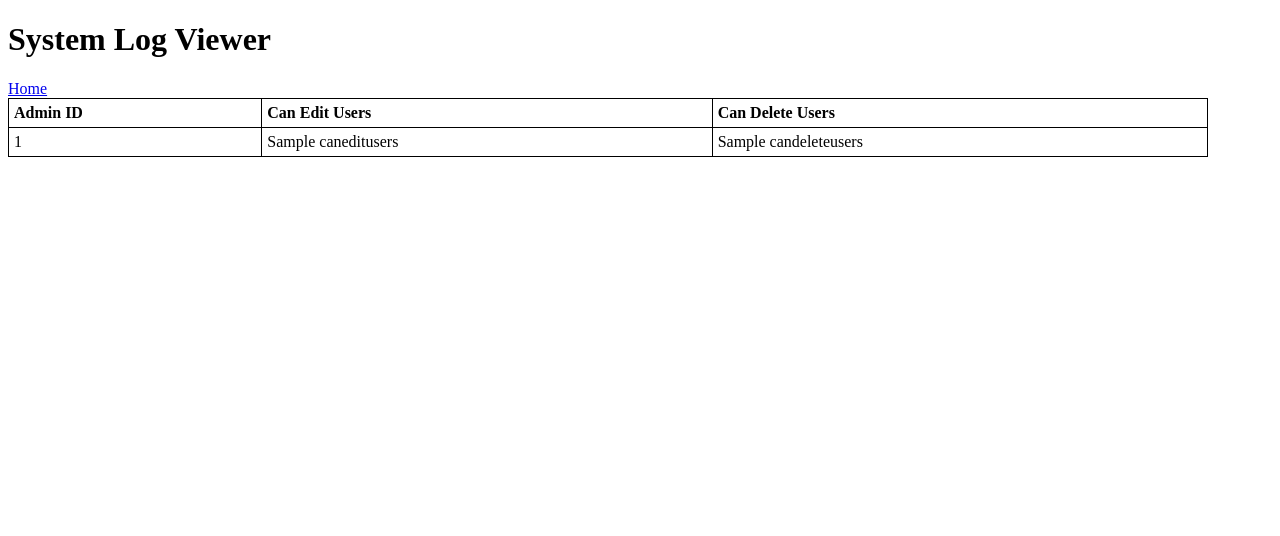
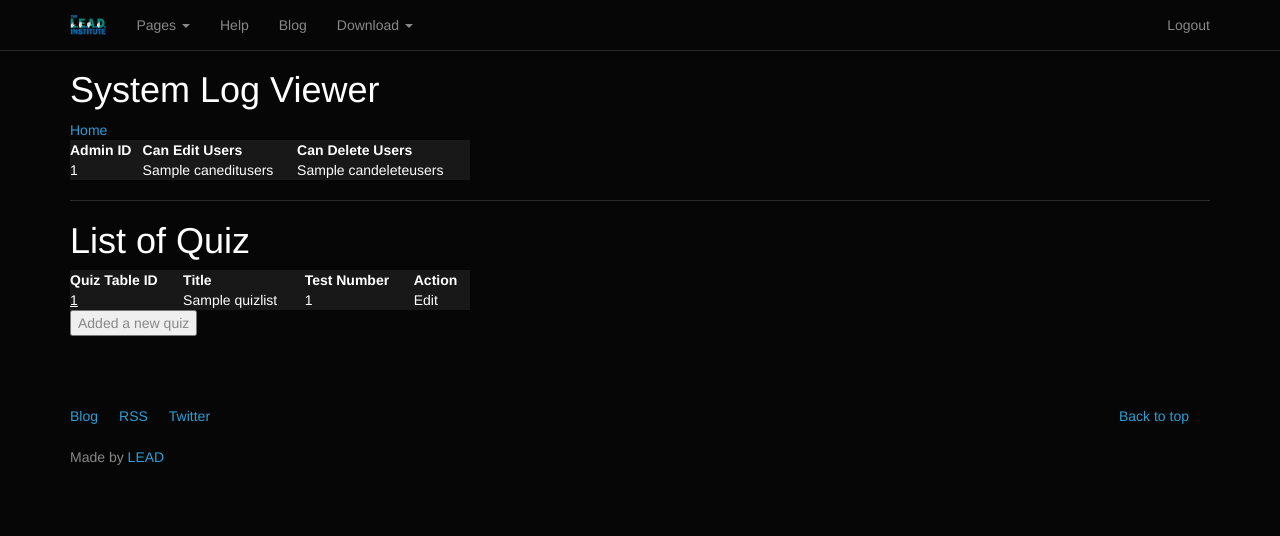
Before and after one commit to zhaolongzhong/lead, a CodeIgniter app: the page made by application/views/admin_view.php in a window 1280 px wide. Shown: the top 536 px of the page. Run offline with CodeIgniter, Linux system fonts and the light colour scheme; the template is opened without the code that fills it: most values are stand-ins (such as "Sample title", 1, 10 or a date in 2020); data that the repository does not hold is empty; some web fonts are replaced.

Commit message:
Added quiz list to admin page

```diff
--- a/application/controllers/admin.php
+++ b/application/controllers/admin.php
@@ -7,8 +7,11 @@
 		$data['msg'] = $msg;
 		$this->load->model('admin_model');
 		$query = $this->admin_model->get_all_admins();
+		$data['query'] = $query->result();
 
-		$data['query'] = $query->result();
+		$this->load->model('quiz_model');
+		$quizlist = $this->quiz_model->get_quiz_table();
+		$data['quizlist'] = $quizlist->result();
 
 		$this->load->view('admin_view', $data);
 	}
--- a/application/views/admin_view.php
+++ b/application/views/admin_view.php
@@ -1,31 +1,12 @@
-<!DOCTYPE html>
-<html>
+<?php include './assets/template/header.php'; ?>
 
-<head>
-<style>
-table,th,td
-{
-border:1px solid black;
-border-collapse:collapse;
-}
-th,td
-{
-padding:5px;
-}
-th
-{
-text-align:left;
-}
-</style>
-</head>
 
-<body>
 <h1>System Log Viewer</h1>
 <?php echo $msg;?>
 <a href="home">Home</a>
 
 <div>
-	<table style="width:1200px">
+	<table style="width:400px">
 		<tr>
 		 	<th>Admin ID</th>
 		 	<th>Can Edit Users</th>
@@ -45,5 +26,39 @@
 		?>
 	</table>
 </div>
-</body>
-</html>
+
+<hr>
+
+<h1>List of Quiz</h1>
+
+<div>
+	<table style="width:400px">
+		<tr>
+		 	<th>Quiz Table ID</th>
+		 	<th>Title</th>
+			<th>Test Number</th>
+			<th>Action</th>
+		</tr>
+		<?php
+		foreach ($quizlist as $quiz)
+		{
+		?>
+		<tr>
+			<td><a href="<?php echo base_url(); ?>question?id=<?php echo $quiz->id; ?>"><?php echo $quiz->id; ?></a></td>
+			<td><?php echo $quiz->title; ?></td>
+			<td><?php echo $quiz->test_number; ?></td>
+			<td>Edit
+			</td>
+		<tr>
+		<?php
+		}
+		?>
+	</table>
+</div>
+<div>
+	<form action="<?php echo base_url();?>"><input type="submit" value="Added a new quiz"></form>
+</div>
+
+
+
+<?php include './assets/template/footer.php'; ?>
```
